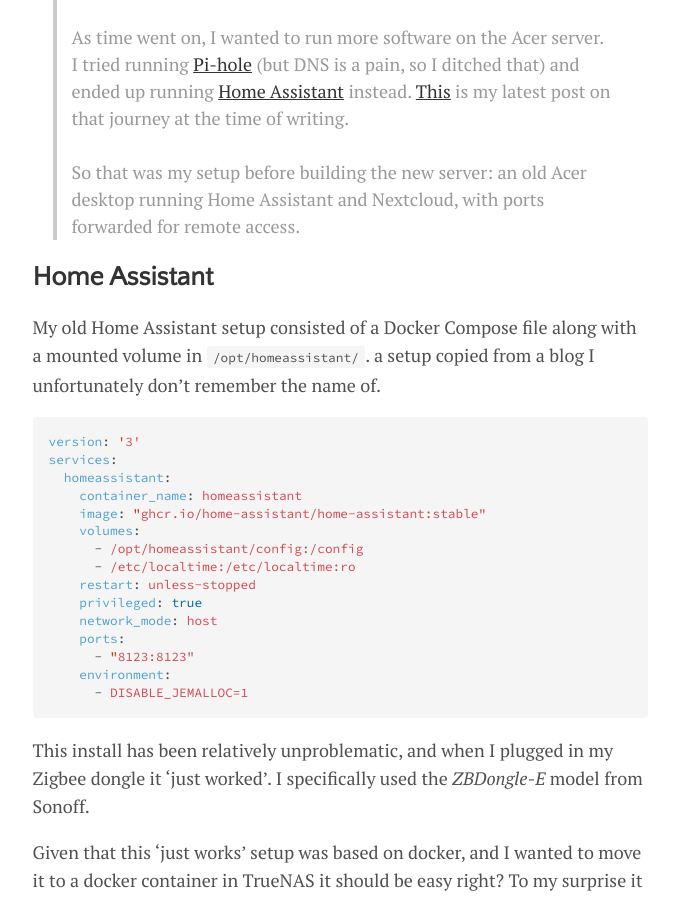
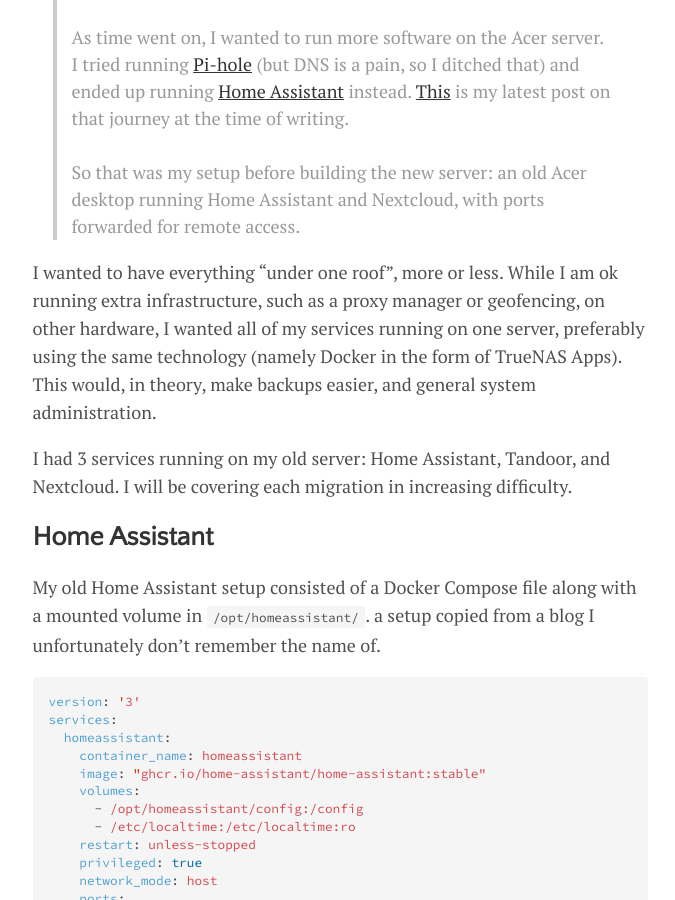
Before and after one commit to ahll19/ahll19.github.io, a Jekyll site: the page built from docs/_posts/2025-04-13-migrating_apps.md, in a window 1280 px wide and 900 px high, scrolled down 1436 px. Shown: the whole window, without its empty margins (300-975 px from the left). Built offline with Jekyll 4.4.1, drawn with Linux system fonts in a browser that asks for light colours; comment, search, counter and statistics services are not loaded; some of the changed text lies outside the part shown.

Commit message:
more writing

```diff
--- a/docs/_posts/2025-04-13-migrating_apps.md
+++ b/docs/_posts/2025-04-13-migrating_apps.md
@@ -24,6 +24,10 @@
 I described my old server setup briefly in [this](creating-a-landing-page-and-why-llms-wont-take-our-jobs) post but here's a brief excerpt from that post:
 
 >My dad had an old Acer Aspire XC-886 desktop lying around with a 9th-gen i3 CPU, which I ended up using for the server. I bought two 1TB SSDs and installed Ubuntu Server 22.04 on the desktop. I used [mdadm](https://linux.die.net/man/8/mdadm) to create a RAID 1 array over the two SSDs for redundancy. <br> <br> I installed [Nextcloud](https://nextcloud.com/) to back up all of the videos and photos from the hard drive. I chose Nextcloud because it did what I needed (and more), seemed easy to install, and offered Office-like capabilities I thought I might use later. Eventually, I bought a domain, got a static IP from my ISP, and made the service available to my family. <br> <br>As time went on, I wanted to run more software on the Acer server. I tried running [Pi-hole](https://pi-hole.net/) (but DNS is a pain, so I ditched that) and ended up running [Home Assistant](https://www.home-assistant.io/) instead. [This](smarthome_saga_part_1) is my latest post on that journey at the time of writing. <br> <br> So that was my setup before building the new server: an old Acer desktop running Home Assistant and Nextcloud, with ports forwarded for remote access.
+
+I wanted to have everything "under one roof", more or less. While I am ok running extra infrastructure, such as a proxy manager or geofencing, on other hardware, I wanted all of my services running on one server, preferably using the same technology (namely Docker in the form of TrueNAS Apps). This would, in theory, make backups easier, and general system administration.
+
+I had 3 services running on my old server: Home Assistant, Tandoor, and Nextcloud. I will be covering each migration in increasing difficulty.
 
 ## Home Assistant
 
@@ -89,4 +93,4 @@
 
 ## Setting Nextcloud up on TrueNAS
 
-link to blogpost and office stuff
+I did set up Nextcloud on my new server
```
